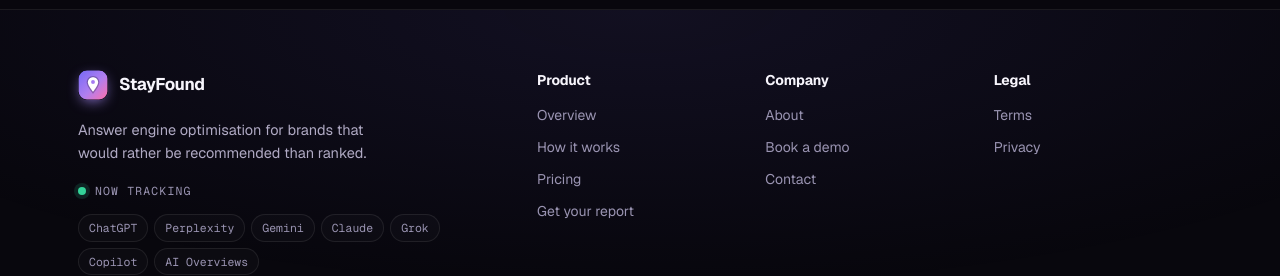
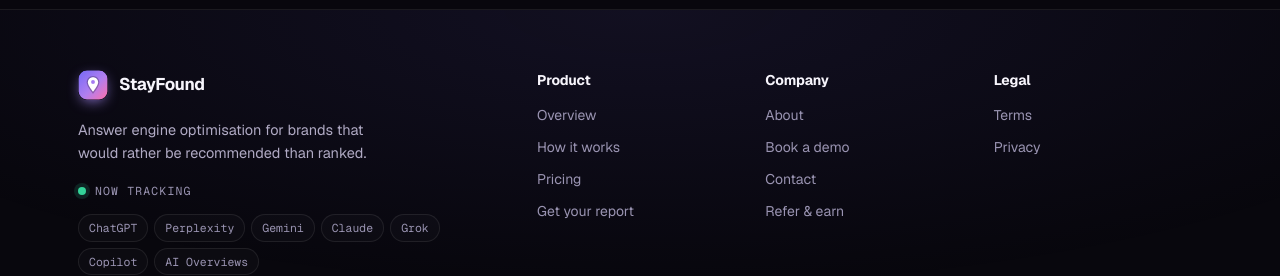
Before and after one commit to InsuranceSathy/Stayfound, a Next.js app: page / in a window 1280 px wide. Shown: the part 6174-6450 px from the top of the page. Built offline with nearby package versions, Linux system fonts and the light colour scheme; no server answers.

Commit message:
referral

```diff
--- a/components/site-footer.tsx
+++ b/components/site-footer.tsx
@@ -1,7 +1,15 @@
 import Link from "next/link";
 import { BrandMark } from "@/components/brand-mark";
+import { referralPortalUrl } from "@/lib/referral";
 
-const COLUMNS = [
+type FooterLink = {
+  href: string;
+  label: string;
+  /** Hidden until the affiliate program is configured — /refer 404s without it. */
+  needsReferral?: boolean;
+};
+
+const COLUMNS: { title: string; links: FooterLink[] }[] = [
   {
     title: "Product",
     links: [
@@ -17,6 +25,7 @@
       { href: "/about", label: "About" },
       { href: "/demo", label: "Book a demo" },
       { href: "/demo", label: "Contact" },
+      { href: "/refer", label: "Refer & earn", needsReferral: true },
     ],
   },
   {
@@ -29,6 +38,8 @@
 ];
 
 export function SiteFooter() {
+  const hasReferral = Boolean(referralPortalUrl());
+
   return (
     <footer className="foot">
       <div className="wrap foot-top">
@@ -61,11 +72,13 @@
           {COLUMNS.map((col) => (
             <div className="foot-col" key={col.title}>
               <p className="foot-col-h">{col.title}</p>
-              {col.links.map((l) => (
-                <Link key={l.label} href={l.href}>
-                  {l.label}
-                </Link>
-              ))}
+              {col.links
+                .filter((l) => !l.needsReferral || hasReferral)
+                .map((l) => (
+                  <Link key={l.label} href={l.href}>
+                    {l.label}
+                  </Link>
+                ))}
             </div>
           ))}
         </div>
```
